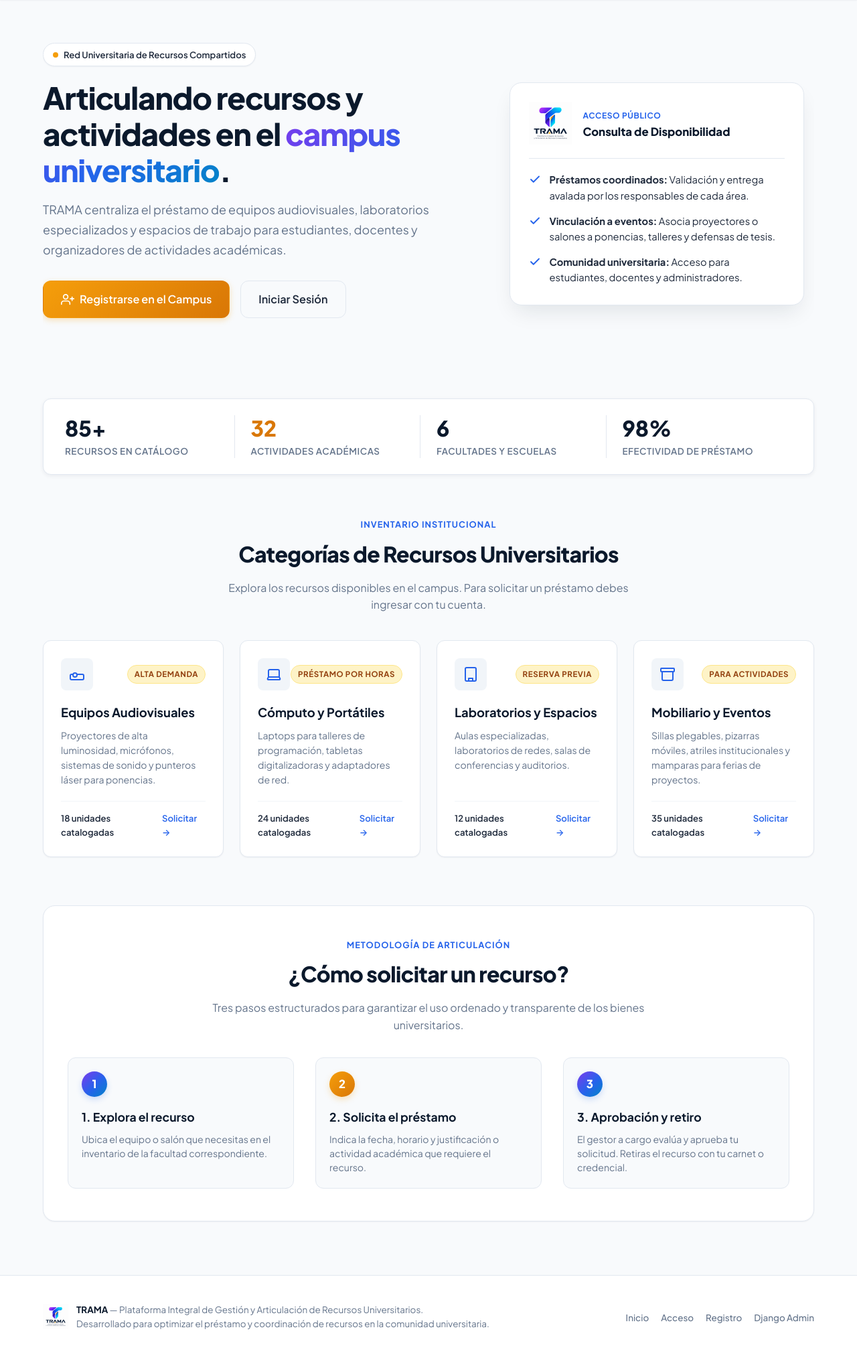
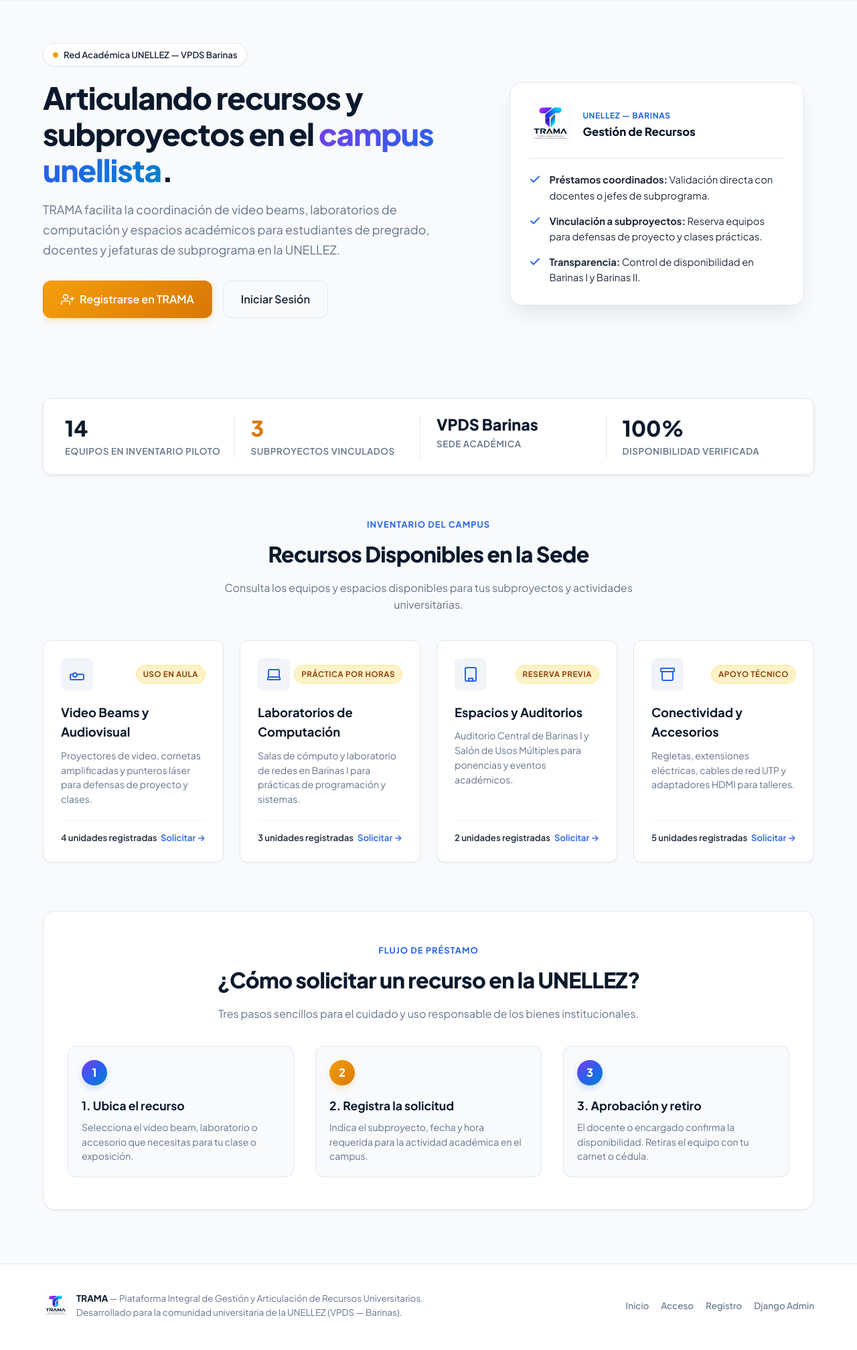
Before and after one commit to alejose2050-afk/TRAMA, a Django app: page / in a window 1280 px wide. Shown: the part 77-2093 px from the top of the page at 67% size. After the commit the page ends 2045 px from the top, so only its background shows below. Run offline with Django 5.2, Linux system fonts and the light colour scheme.

Commit message:
Adaptación del sistema a la UNELLEZ y actualización de métricas del campus

```diff
--- a/backend/templates/base.html
+++ b/backend/templates/base.html
@@ -109,7 +109,7 @@
           <img src="{% static 'img/trama_logo.png' %}" alt="Logo TRAMA" class="trama-footer-logo">
           <div class="trama-footer-text">
             <strong>TRAMA</strong> — Plataforma Integral de Gestión y Articulación de Recursos Universitarios.<br>
-            Desarrollado para optimizar el préstamo y coordinación de recursos en la comunidad universitaria.
+            Desarrollado para la comunidad universitaria de la UNELLEZ (VPDS — Barinas).
           </div>
         </div>
         <ul class="trama-footer-links">
--- a/backend/templates/roles/landing_visitor.html
+++ b/backend/templates/roles/landing_visitor.html
@@ -1,31 +1,31 @@
 {% load static %}
 <!-- ========================================================================
-     VISTA DEL VISITANTE / USUARIO NO AUTENTICADO (Rol: Visitante)
-     Presentación de la plataforma, exploración de recursos y accesos de registro
+     VISTA DEL VISITANTE / COMUNIDAD UNELLISTA (Rol: Visitante)
+     Presentación de la plataforma, exploración de recursos y acceso al campus
      ======================================================================== -->
 
-<!-- Hero Section para Visitantes -->
+<!-- Hero Section para la UNELLEZ -->
 <section class="hero-section">
   <div class="hero-grid">
 
     <div>
       <div class="hero-pill">
         <span class="dot"></span>
-        <span>Red Universitaria de Recursos Compartidos</span>
+        <span>Red Académica UNELLEZ — VPDS Barinas</span>
       </div>
 
       <h1 class="hero-title">
-        Articulando recursos y actividades en el <span class="gradient-text">campus universitario</span>.
+        Articulando recursos y subproyectos en el <span class="gradient-text">campus unellista</span>.
       </h1>
 
       <p class="hero-description">
-        TRAMA centraliza el préstamo de equipos audiovisuales, laboratorios especializados y espacios de trabajo para estudiantes, docentes y organizadores de actividades académicas.
+        TRAMA facilita la coordinación de video beams, laboratorios de computación y espacios académicos para estudiantes de pregrado, docentes y jefaturas de subprograma en la UNELLEZ.
       </p>
 
       <div class="hero-actions">
         <a href="{% url 'users:register' %}" class="btn btn-amber btn-lg">
           <svg width="20" height="20" viewBox="0 0 24 24" fill="none" stroke="currentColor" stroke-width="2" stroke-linecap="round" stroke-linejoin="round"><path d="M16 21v-2a4 4 0 0 0-4-4H5a4 4 0 0 0-4 4v2"></path><circle cx="8.5" cy="7.5" r="4"></circle><line x1="20" y1="8" x2="20" y2="14"></line><line x1="23" y1="11" x2="17" y2="11"></line></svg>
-          Registrarse en el Campus
+          Registrarse en TRAMA
         </a>
         <a href="{% url 'users:login' %}" class="btn btn-outline btn-lg">
           Iniciar Sesión
@@ -38,23 +38,23 @@
         <div class="hero-card-header">
           <img src="{% static 'img/trama_logo.png' %}" alt="TRAMA" class="hero-card-logo">
           <div>
-            <span class="hero-card-tag">Acceso Público</span>
-            <div class="hero-card-sub">Consulta de Disponibilidad</div>
+            <span class="hero-card-tag">UNELLEZ — Barinas</span>
+            <div class="hero-card-sub">Gestión de Recursos</div>
           </div>
         </div>
 
         <ul class="hero-features-list">
           <li class="hero-feature-item">
             <svg width="18" height="18" viewBox="0 0 24 24" fill="none" stroke="currentColor" stroke-width="2.5" stroke-linecap="round" stroke-linejoin="round"><polyline points="20 6 9 17 4 12"></polyline></svg>
-            <span><strong>Préstamos coordinados:</strong> Validación y entrega avalada por los responsables de cada área.</span>
+            <span><strong>Préstamos coordinados:</strong> Validación directa con docentes o jefes de subprograma.</span>
           </li>
           <li class="hero-feature-item">
             <svg width="18" height="18" viewBox="0 0 24 24" fill="none" stroke="currentColor" stroke-width="2.5" stroke-linecap="round" stroke-linejoin="round"><polyline points="20 6 9 17 4 12"></polyline></svg>
-            <span><strong>Vinculación a eventos:</strong> Asocia proyectores o salones a ponencias, talleres y defensas de tesis.</span>
+            <span><strong>Vinculación a subproyectos:</strong> Reserva equipos para defensas de proyecto y clases prácticas.</span>
           </li>
           <li class="hero-feature-item">
             <svg width="18" height="18" viewBox="0 0 24 24" fill="none" stroke="currentColor" stroke-width="2.5" stroke-linecap="round" stroke-linejoin="round"><polyline points="20 6 9 17 4 12"></polyline></svg>
-            <span><strong>Comunidad universitaria:</strong> Acceso para estudiantes, docentes y administradores.</span>
+            <span><strong>Transparencia:</strong> Control de disponibilidad en Barinas I y Barinas II.</span>
           </li>
         </ul>
       </div>
@@ -63,33 +63,33 @@
   </div>
 </section>
 
-<!-- Estadísticas Globales del Campus -->
+<!-- Estadísticas del Piloto UNELLEZ -->
 <section class="stats-bar">
   <div class="stat-item">
     <div class="stat-value">{{ stats.resources_count }}</div>
-    <div class="stat-label">Recursos en catálogo</div>
+    <div class="stat-label">Equipos en inventario piloto</div>
   </div>
   <div class="stat-item">
     <div class="stat-value highlight">{{ stats.activities_count }}</div>
-    <div class="stat-label">Actividades académicas</div>
+    <div class="stat-label">Subproyectos vinculados</div>
   </div>
   <div class="stat-item">
-    <div class="stat-value">{{ stats.faculties_count }}</div>
-    <div class="stat-label">Facultades y escuelas</div>
+    <div class="stat-value" style="font-size: 1.45rem;">{{ stats.faculties_count }}</div>
+    <div class="stat-label">Sede Académica</div>
   </div>
   <div class="stat-item">
     <div class="stat-value">{{ stats.approval_rate }}</div>
-    <div class="stat-label">Efectividad de préstamo</div>
+    <div class="stat-label">Disponibilidad verificada</div>
   </div>
 </section>
 
-<!-- Catálogo de Recursos para Visitantes -->
+<!-- Catálogo de Recursos para la UNELLEZ -->
 <section id="categorias">
   <div class="section-header">
-    <span class="section-tag">Inventario Institucional</span>
-    <h2 class="section-title">Categorías de Recursos Universitarios</h2>
+    <span class="section-tag">Inventario del Campus</span>
+    <h2 class="section-title">Recursos Disponibles en la Sede</h2>
     <p class="section-subtitle">
-      Explora los recursos disponibles en el campus. Para solicitar un préstamo debes ingresar con tu cuenta.
+      Consulta los equipos y espacios disponibles para tus subproyectos y actividades universitarias.
     </p>
   </div>
 
@@ -115,7 +115,7 @@
         <p class="category-desc">{{ cat.desc }}</p>
 
         <div class="category-footer">
-          <span>{{ cat.count }} unidades catalogadas</span>
+          <span>{{ cat.count }} unidades registradas</span>
           <a href="{% url 'users:login' %}" style="color: var(--trama-cobalt); text-decoration: none;">Solicitar &rarr;</a>
         </div>
       </div>
@@ -123,29 +123,29 @@
   </div>
 </section>
 
-<!-- Flujo Explicativo en 3 Pasos -->
+<!-- Pasos sencillos para solicitar -->
 <section id="como-funciona" class="workflow-section">
   <div class="section-header" style="margin-bottom: 24px;">
-    <span class="section-tag">Metodología de Articulación</span>
-    <h2 class="section-title">¿Cómo solicitar un recurso?</h2>
-    <p class="section-subtitle">Tres pasos estructurados para garantizar el uso ordenado y transparente de los bienes universitarios.</p>
+    <span class="section-tag">Flujo de Préstamo</span>
+    <h2 class="section-title">¿Cómo solicitar un recurso en la UNELLEZ?</h2>
+    <p class="section-subtitle">Tres pasos sencillos para el cuidado y uso responsable de los bienes institucionales.</p>
   </div>
 
   <div class="workflow-grid">
     <div class="step-card">
       <div class="step-badge">1</div>
-      <h4 class="step-title">1. Explora el recurso</h4>
-      <p class="step-desc">Ubica el equipo o salón que necesitas en el inventario de la facultad correspondiente.</p>
+      <h4 class="step-title">1. Ubica el recurso</h4>
+      <p class="step-desc">Selecciona el video beam, laboratorio o accesorio que necesitas para tu clase o exposición.</p>
     </div>
     <div class="step-card step-amber">
       <div class="step-badge">2</div>
-      <h4 class="step-title">2. Solicita el préstamo</h4>
-      <p class="step-desc">Indica la fecha, horario y justificación o actividad académica que requiere el recurso.</p>
+      <h4 class="step-title">2. Registra la solicitud</h4>
+      <p class="step-desc">Indica el subproyecto, fecha y hora requerida para la actividad académica en el campus.</p>
     </div>
     <div class="step-card">
       <div class="step-badge">3</div>
       <h4 class="step-title">3. Aprobación y retiro</h4>
-      <p class="step-desc">El gestor a cargo evalúa y aprueba tu solicitud. Retiras el recurso con tu carnet o credencial.</p>
+      <p class="step-desc">El docente o encargado confirma la disponibilidad. Retiras el equipo con tu carnet o cédula.</p>
     </div>
   </div>
 </section>
--- a/backend/users/views.py
+++ b/backend/users/views.py
@@ -1,14 +1,15 @@
 """
 Vistas para la gestión de usuarios, autenticación y navegación principal de TRAMA.
+Contextualizado a la UNELLEZ (Universidad Nacional Experimental de los Llanos Occidentales Ezequiel Zamora).
 
 Controladores incluidos:
 - home_view: Vista adaptativa basada en roles (RBAC) para cumplir la pauta B.8:
-    * Visitante: Landing y catálogo de consulta pública.
-    * Usuario (Estudiante): Panel de préstamos personales y solicitudes activas.
-    * Gestor (Docente/Laboratorio): Bandeja de aprobación de solicitudes y recursos a cargo.
-    * Administrador: Métricas globales del sistema y acceso directo al Django Admin.
-- register_view: Procesa el registro de nuevos usuarios con rol y perfil inicial.
-- login_view: Autentica al usuario mediante correo institucional y contraseña.
+    * Visitante: Portada y catálogo de consulta para la comunidad unellista.
+    * Usuario (Estudiante): Panel de solicitudes personales de equipos y espacios para subproyectos.
+    * Gestor (Docente/Jefe de Subprograma): Bandeja de aprobación de préstamos y recursos a su cargo.
+    * Administrador: Métricas globales del sistema piloto y acceso directo al Django Admin.
+- register_view: Procesa el registro con rol y adscripción a la UNELLEZ.
+- login_view: Autentica al usuario mediante correo y contraseña.
 - logout_view: Cierra la sesión activa y redirige al inicio.
 - profile_view: Permite al usuario consultar y actualizar sus datos de perfil.
 """
@@ -26,7 +27,7 @@ User = get_user_model()
 def home_view(request):
     """
     Página principal de TRAMA.
-    Renderiza la vista correspondiente según el rol o privilegio del usuario (B.8).
+    Renderiza la vista correspondiente según el rol o privilegio del usuario en la UNELLEZ (B.8).
     """
     user = request.user
     context = {}
@@ -36,39 +37,39 @@ def home_view(request):
         context['role_view'] = 'visitor'
         context['categories'] = [
             {
-                'title': 'Equipos Audiovisuales',
-                'desc': 'Proyectores de alta luminosidad, micrófonos, sistemas de sonido y punteros láser para ponencias.',
+                'title': 'Video Beams y Audiovisual',
+                'desc': 'Proyectores de video, cornetas amplificadas y punteros láser para defensas de proyecto y clases.',
                 'icon': 'projector',
-                'badge': 'Alta demanda',
-                'count': 18,
+                'badge': 'Uso en aula',
+                'count': 4,
             },
             {
-                'title': 'Cómputo y Portátiles',
-                'desc': 'Laptops para talleres de programación, tabletas digitalizadoras y adaptadores de red.',
+                'title': 'Laboratorios de Computación',
+                'desc': 'Salas de cómputo y laboratorio de redes en Barinas I para prácticas de programación y sistemas.',
                 'icon': 'laptop',
-                'badge': 'Préstamo por horas',
-                'count': 24,
+                'badge': 'Práctica por horas',
+                'count': 3,
             },
             {
-                'title': 'Laboratorios y Espacios',
-                'desc': 'Aulas especializadas, laboratorios de redes, salas de conferencias y auditorios.',
+                'title': 'Espacios y Auditorios',
+                'desc': 'Auditorio Central de Barinas I y Salón de Usos Múltiples para ponencias y eventos académicos.',
                 'icon': 'building',
                 'badge': 'Reserva previa',
-                'count': 12,
+                'count': 2,
             },
             {
-                'title': 'Mobiliario y Eventos',
-                'desc': 'Sillas plegables, pizarras móviles, atriles institucionales y mamparas para ferias de proyectos.',
+                'title': 'Conectividad y Accesorios',
+                'desc': 'Regletas, extensiones eléctricas, cables de red UTP y adaptadores HDMI para talleres.',
                 'icon': 'archive',
-                'badge': 'Para actividades',
-                'count': 35,
+                'badge': 'Apoyo técnico',
+                'count': 5,
             },
         ]
         context['stats'] = {
-            'resources_count': '85+',
-            'activities_count': '32',
-            'faculties_count': '6',
-            'approval_rate': '98%',
+            'resources_count': '14',
+            'activities_count': '3',
+            'faculties_count': 'VPDS Barinas',
+            'approval_rate': '100%',
         }
 
     # 2. Rol ADMINISTRADOR (Supervisión global)
@@ -79,75 +80,66 @@ def home_view(request):
         context['users_students'] = User.objects.filter(role=User.Role.USER).count()
         context['latest_users'] = User.objects.order_by('-date_joined')[:6]
 
-    # 3. Rol GESTOR (Docente o Encargado de Recursos / Laboratorio)
+    # 3. Rol GESTOR (Docente o Jefe de Subprograma / Encargado de Laboratorio)
     elif user.role == User.Role.MANAGER:
         context['role_view'] = 'manager'
-        context['pending_approvals_count'] = 3
-        context['managed_resources_count'] = 14
-        context['active_activities_count'] = 5
+        context['pending_approvals_count'] = 2
+        context['managed_resources_count'] = 6
+        context['active_activities_count'] = 2
         context['pending_requests'] = [
             {
                 'id': 101,
                 'student': 'Carlos Mendoza (Estudiante)',
-                'resource': 'Proyector Epson PowerLite 1080p',
-                'faculty': 'Escuela de Informática - Aula 3B',
-                'date': '24/10/2026 (08:00 - 10:30)',
-                'purpose': 'Presentación de Trabajo Especial de Grado',
+                'resource': 'Video Beam Epson Aula 4',
+                'faculty': 'VPDS Barinas I - Pabellón 1',
+                'date': 'Viernes 24/10/2026 (08:30 - 10:00)',
+                'purpose': 'Defensa de Proyecto Socio-Tecnológico III',
                 'status': 'Pendiente',
             },
             {
                 'id': 102,
                 'student': 'Mariana Rivas (Estudiante)',
-                'resource': 'Laboratorio de Redes y Telecomunicaciones',
-                'faculty': 'Dpto. de Sistemas',
-                'date': '25/10/2026 (14:00 - 17:00)',
-                'purpose': 'Taller práctico de enrutamiento y conmutación',
-                'status': 'Pendiente',
-            },
-            {
-                'id': 103,
-                'student': 'Andrés Silva (Estudiante)',
-                'resource': 'Kit de 5 Adaptadores HDMI/VGA',
-                'faculty': 'Facultad de Ingeniería',
-                'date': '26/10/2026 (10:00 - 12:00)',
-                'purpose': 'Feria de Proyectos de Software',
+                'resource': 'Laboratorio de Computación 2',
+                'faculty': 'VPDS Barinas I - Edificio de Aulas',
+                'date': 'Lunes 27/10/2026 (14:00 - 16:30)',
+                'purpose': 'Taller práctico del Subproyecto Redes y Conmutación',
                 'status': 'Pendiente',
             },
         ]
 
-    # 4. Rol USUARIO (Estudiante o Miembro de la Comunidad)
+    # 4. Rol USUARIO (Estudiante de Pregrado / Postgrado)
     elif user.role == User.Role.USER:
         context['role_view'] = 'user'
         context['active_loans_count'] = 1
         context['pending_requests_count'] = 1
-        context['completed_loans_count'] = 3
+        context['completed_loans_count'] = 2
         context['my_requests'] = [
             {
-                'resource': 'Proyector Epson PowerLite 1080p',
-                'code': 'AUD-004',
-                'location': 'Laboratorio Central de Informática',
+                'resource': 'Video Beam Epson PowerLite',
+                'code': 'VB-002',
+                'location': 'Barinas I - Pabellón 1',
                 'date': '24/10/2026',
                 'status': 'Aprobada',
                 'status_class': 'badge-success',
-                'responsible': 'Prof. Ricardo Valero',
+                'responsible': 'Prof. Ricardo Valero (Jefe de Subprograma)',
             },
             {
-                'resource': 'Laptop Dell Latitude Core i7 (Taller)',
-                'code': 'CMP-012',
-                'location': 'Biblioteca Central - Sala B',
+                'resource': 'Regleta de 6 Tomas y Extensión de 10m',
+                'code': 'ACC-005',
+                'location': 'Laboratorio de Computación 1',
                 'date': '28/10/2026',
                 'status': 'Pendiente',
                 'status_class': 'badge-amber',
-                'responsible': 'Ing. Sofía Martínez',
+                'responsible': 'Ing. Carlos Rivas (Soporte Técnico)',
             },
             {
                 'resource': 'Puntero Láser y Presentador Inalámbrico',
-                'code': 'AUD-019',
-                'location': 'Decanato de Ingeniería',
+                'code': 'VB-008',
+                'location': 'Barinas I - Sala de Profesores',
                 'date': '15/10/2026',
                 'status': 'Devuelto',
                 'status_class': 'badge-cobalt',
-                'responsible': 'Prof. Ricardo Valero',
+                'responsible': 'Prof. Ricardo Valero (Jefe de Subprograma)',
             },
         ]
 
@@ -156,7 +148,7 @@ def home_view(request):
 
 def register_view(request):
     """
-    Controlador para el registro de nuevos integrantes de la universidad.
+    Controlador para el registro de nuevos integrantes de la UNELLEZ.
     Crea la cuenta, asigna el perfil correspondiente e inicia la sesión.
     """
     if request.user.is_authenticated:
@@ -169,13 +161,13 @@ def register_view(request):
             login(request, user)
             messages.success(
                 request,
-                f'¡Bienvenido a TRAMA, {user.first_name}! Tu cuenta universitaria ha sido creada exitosamente.'
+                f'¡Bienvenido a TRAMA, {user.first_name}! Tu cuenta unellista ha sido creada exitosamente.'
             )
             return redirect('home')
         else:
             messages.error(
                 request,
-                'Hubo un problema al procesar el formulario. Revisa los campos señalados.'
+                'Hubo un problema al procesar el formulario. Revisa los datos ingresados.'
             )
     else:
         form = UserRegistrationForm()
@@ -186,7 +178,6 @@ def register_view(request):
 def login_view(request):
     """
     Controlador para inicio de sesión de usuarios registrados.
-    Soporta redirección segura mediante el parámetro 'next'.
     """
     if request.user.is_authenticated:
         return redirect('home')
@@ -205,7 +196,7 @@ def login_view(request):
         else:
             messages.error(
                 request,
-                'Credenciales incorrectas. Verifica tu correo institucional y contraseña.'
+                'Credenciales incorrectas. Verifica tu correo registrado y contraseña.'
             )
     else:
         form = UserLoginForm()
```
Also changed, not shown: backend/templates/roles/dashboard_admin.html (+21 -21 lines), backend/templates/roles/dashboard_manager.html (+17 -17 lines), backend/templates/roles/dashboard_user.html (+18 -31 lines), backend/templates/users/register.html (+7 -7 lines), backend/users/forms.py (+25 -30 lines).
